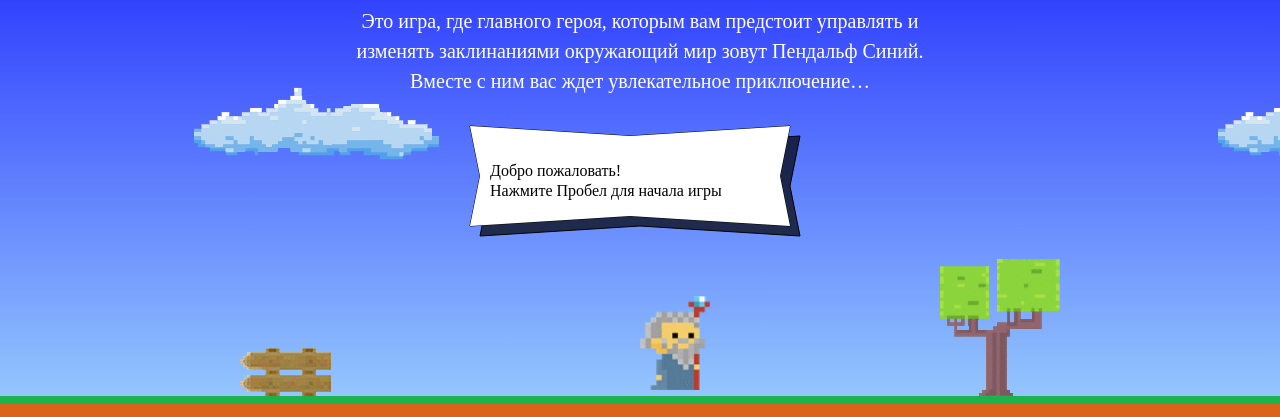
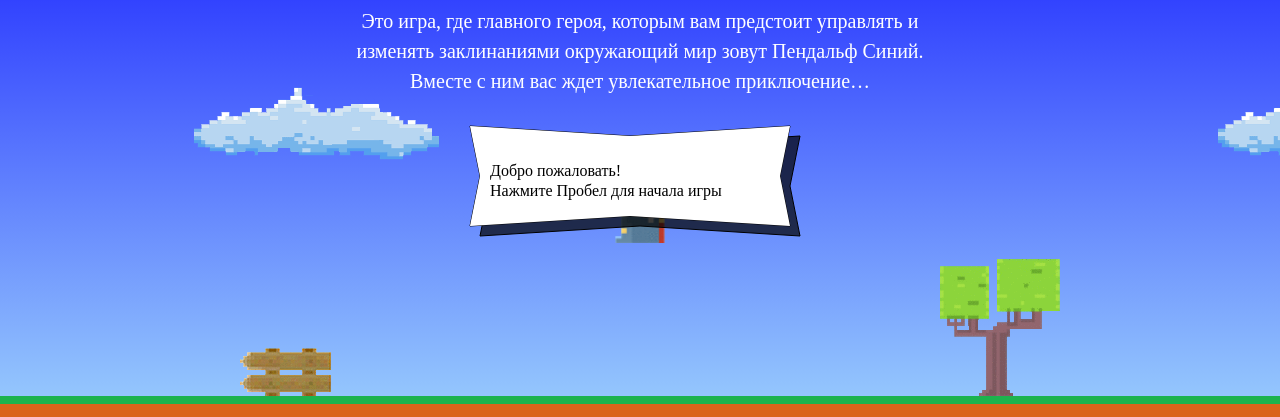
Before and after one commit to SmirnovMiV/854509-code-and-magick-18, a website: page index.html in a window 1280 px wide. Shown: the part 203-620 px from the top of the page. Drawn offline with Linux system fonts and the light colour scheme; a web font is replaced by a local one.

Commit message:
Поправил замечания

```diff
--- a/index.html
+++ b/index.html
@@ -198,11 +198,11 @@ var getWizardHeight = function(wizardWidth) {
 };
 
 var getWizardX = function(width) {
-  return width / 2;
+  return width / 2 - wizardWidth / 2;
 };
 
 var getWizardY = function(height) {
-  return height * 2 / 3;
+  return height * 1 / 3 - getWizardHeight(wizardWidth) / 2;
 };
 </script>
 <script src="js/game.js"></script>
```
